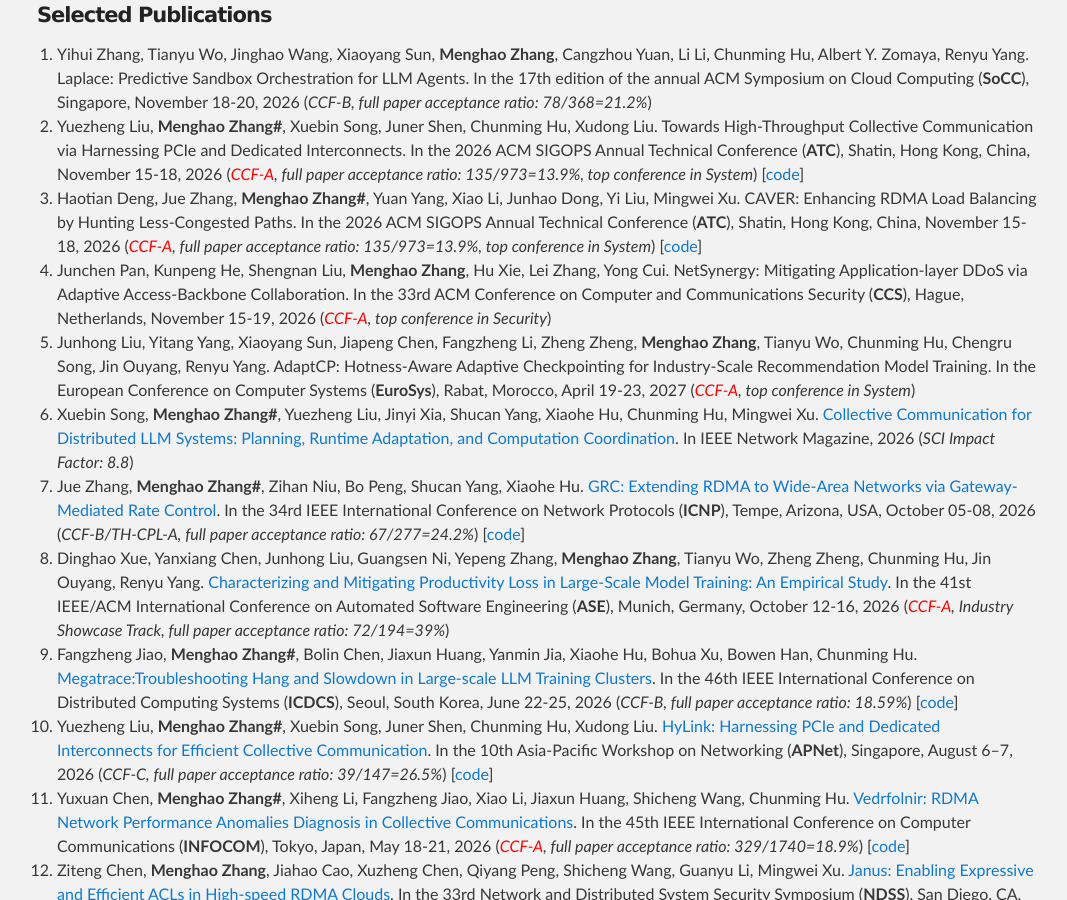
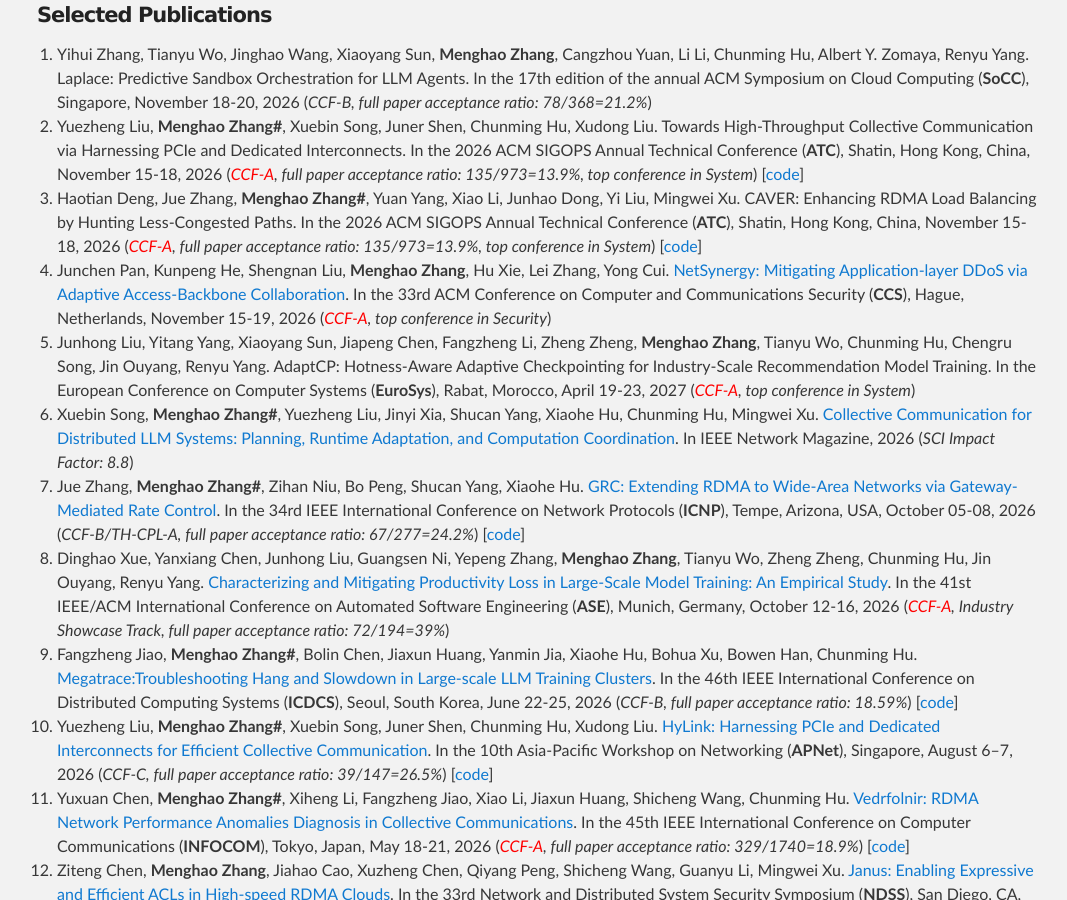
Before and after one commit to zhangmenghao/zhangmenghao.github.io, a Jekyll site: the page built from index.md, in a window 1280 px wide and 900 px high, scrolled down 1453 px. Shown: the whole window, without its empty margins (103-1170 px from the left). Built offline with Jekyll 4.4.1, drawn with Linux system fonts in a browser that asks for light colours; some of the changed lines change nothing that is shown.

Commit message:
Update ccs pdf

```diff
--- a/index.md
+++ b/index.md
@@ -54,7 +54,7 @@
 CAVER: Enhancing RDMA Load Balancing by Hunting Less-Congested Paths.
 In the 2026 ACM SIGOPS Annual Technical Conference (**ATC**), Shatin, Hong Kong, China, November 15-18, 2026 (*<font color='red'>CCF-A</font>, full paper acceptance ratio: 135/973=13.9%, top conference in System*) [[code](https://github.com/Networked-System-and-Security-Group/CAVER)]
 36. Junchen Pan, Kunpeng He, Shengnan Liu, __Menghao Zhang__, Hu Xie, Lei Zhang, Yong Cui.
-NetSynergy: Mitigating Application-layer DDoS via Adaptive Access-Backbone Collaboration.
+[NetSynergy: Mitigating Application-layer DDoS via Adaptive Access-Backbone Collaboration](./papers/CCS2026-NetSynergy.pdf).
 In the 33rd ACM Conference on Computer and Communications Security (**CCS**), Hague, Netherlands, November 15-19, 2026 (*<font color='red'>CCF-A</font>, top conference in Security*)
 35. Junhong Liu, Yitang Yang, Xiaoyang Sun, Jiapeng Chen, Fangzheng Li, Zheng Zheng, __Menghao Zhang__, Tianyu Wo, Chunming Hu, Chengru Song, Jin Ouyang, Renyu Yang.
 AdaptCP: Hotness-Aware Adaptive Checkpointing for Industry-Scale Recommendation Model Training.
```
Also changed, not shown: 2 other files.
